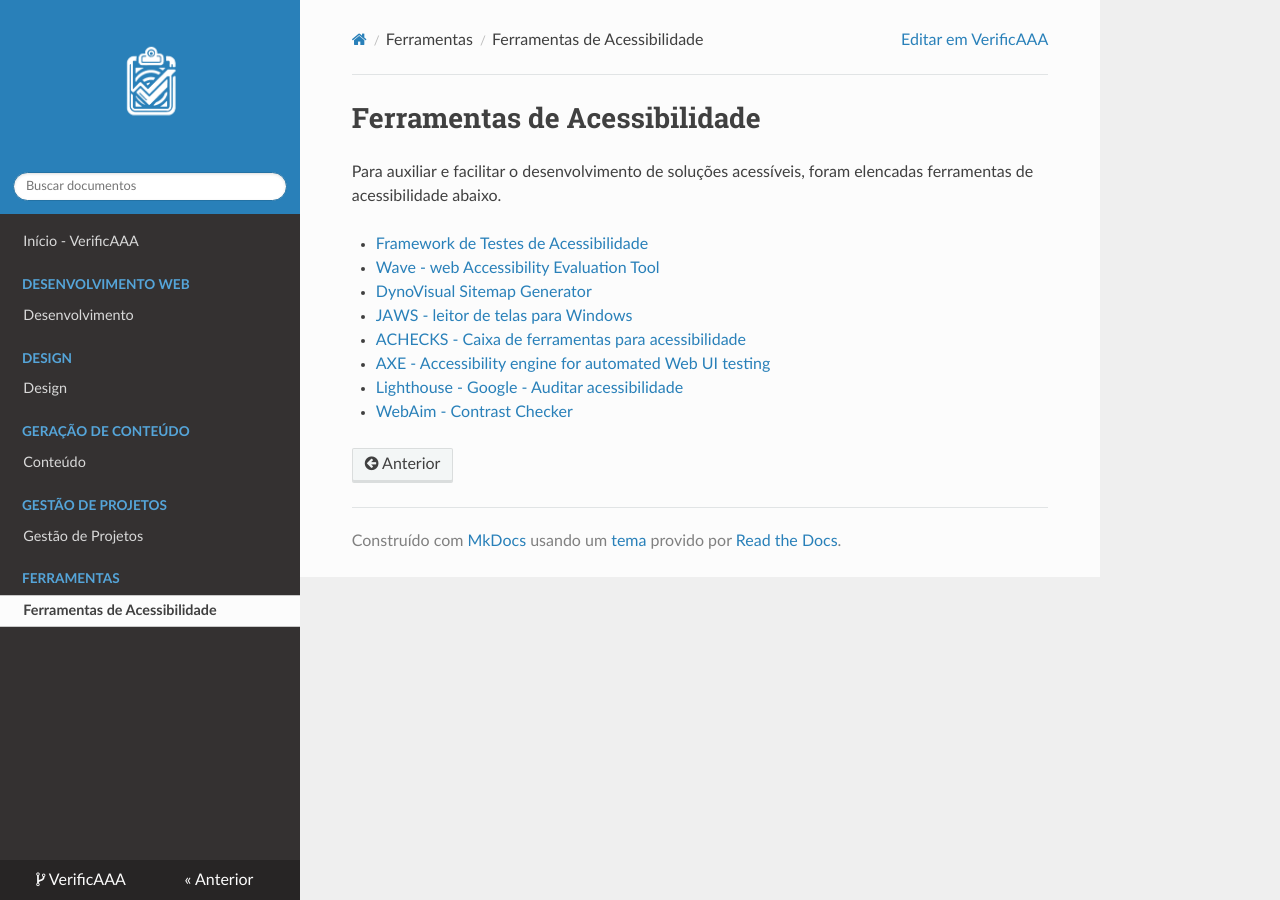
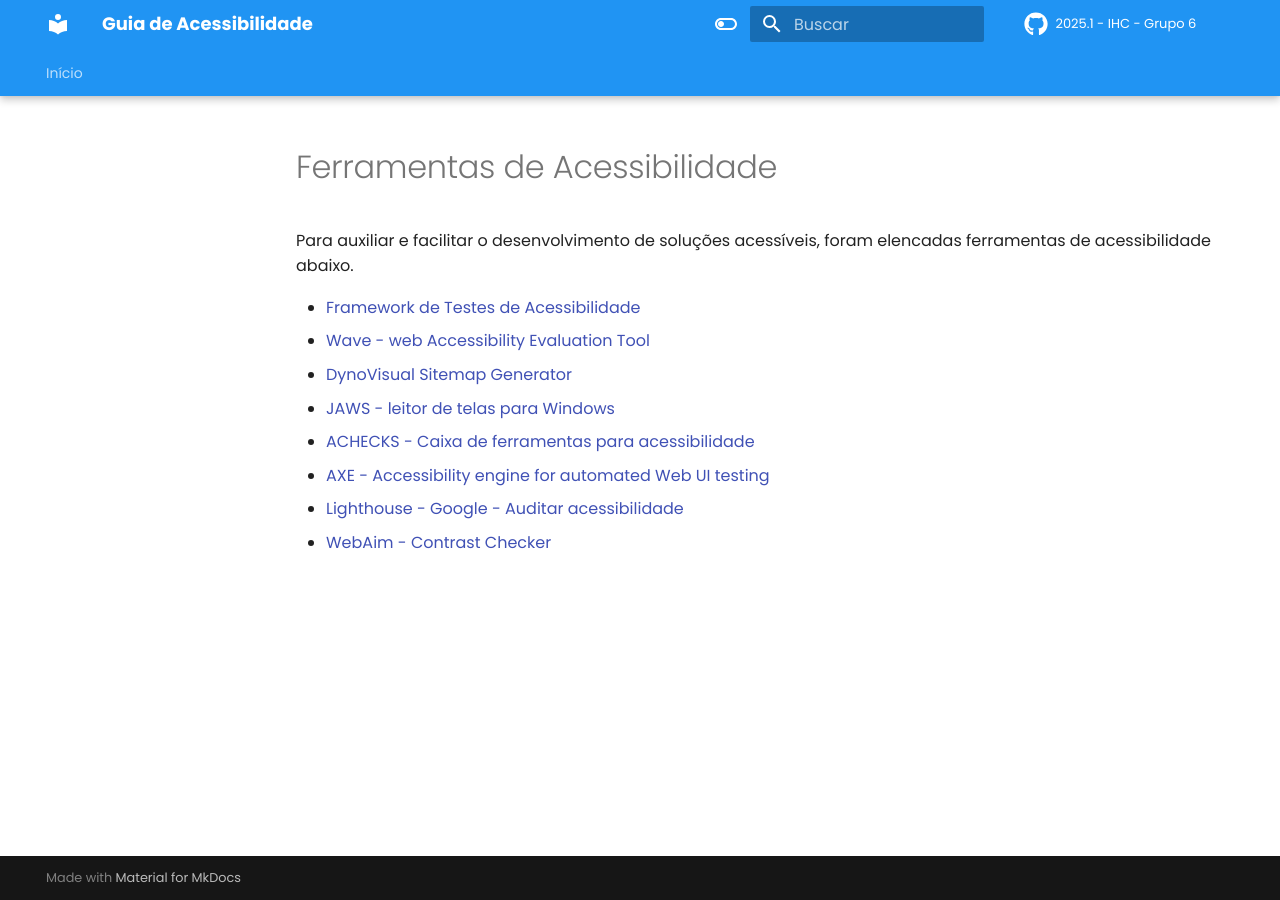
Before and after one commit to UnBIHC2025-1/IHC-2025.1-Grupo06, an MkDocs documentation site: the page built from docs/tools/ferramentas.md, in a window 1280 px wide. Built offline with MkDocs 1.6.1 and Material for MkDocs 9.7.7, drawn with Linux system fonts in a browser that asks for light colours; nearby versions of some CDN libraries; comment, search, counter and statistics services are not loaded.

```diff
--- a/mkdocs.yml
+++ b/mkdocs.yml
@@ -1,41 +1,67 @@
-repo_url: https://github.com/vitorfleonardo/VerificAAA
-repo_name: VerificAAA
-
-site_url: https://github.com/vitorfleonardo/VerificAAA
-site_name: VerificAAA
-
-use_directory_urls: False
+site_name: Guia de Acessibilidade
+repo_name: 2025.1 - IHC - Grupo 6
+repo_url: https://github.com/UnBIHC2025-1/IHC-2025.1-Grupo06
 
 nav:
-  - Início - VerificAAA: 'index.md'
-
-  - Desenvolvimento Web:
-    - Desenvolvimento: 'devWeb/non_text_content.md'
-
-  - Design:
-    - Design: 'design/design.md'
-
-  - Geração de Conteúdo:
-    - Conteúdo: 'geracaoConteudo/conteudo.md'
-
-  - Gestão de Projetos:
-    - Gestão de Projetos: 'gestaoProjeto/gestaoProjeto.md'
-
-  - Ferramentas:
-    - Ferramentas de Acessibilidade: 'tools/ferramentas.md'
+  - Início: index.md
 
 theme:
-  name: readthedocs
-  locale: pt_BR
-  titles_only: true
-  logo: imagens/logo-verificaaa.png
-  favicon: imagens/logo-verificaaa.png
+  name: material
+  icon:
+    repo: fontawesome/brands/github
 
-markdown_extensions:
-  - def_list
-  - pymdownx.tasklist:
-      custom_checkbox: false
-      clickable_checkbox: true
+  font:
+    text: Poppins
 
-extra_css:
-  - stylesheets/extra.css
+  features:
+    - navigation.tabs
+    - navigation.tabs.sticky
+    - navigation.path
+    - navigation.prune
+    - navigation.top
+    - navigation.footer
+    - navigations.indexes
+    - content.code.copy
+    - toc.integrate
+    - search.suggest
+    - search.highlight
+
+  nav_style: dark
+  language: pt
+  repo: fontawesome/brands/github
+
+  palette:
+    - scheme: light blue
+      toggle:
+        icon: material/toggle-switch-off-outline
+        name: Alternar para modo escuro
+      primary: blue
+      accent: indigo
+
+    - scheme: slate
+      toggle:
+        icon: material/toggle-switch
+        name: Alternar para modo claro
+      primary: black
+      accent: light blue
+
+  markdown_extensions:
+    - pydownx.arithmatex:
+        generic: true
+    - pydownx.highlight:
+        anchor_linenums: true
+        line_spans: __span
+      pigments_lang_class: true
+    - pymdownx.keys
+    - pymdownx.smartsymbols
+    - pymdownx.caret
+    - pymdownx.mark
+    - pymdownx.tilde
+    - pymdownx.betterem
+    - pymdownx.inlinehilite
+    - admonition
+    - footnotes
+    - pymdownx.details
+    - pymdownx.superfences
+    - attr_list
+    - pymdownx.snippets
```
Also changed, not shown: requirements.txt (added, +31 -0 lines).
